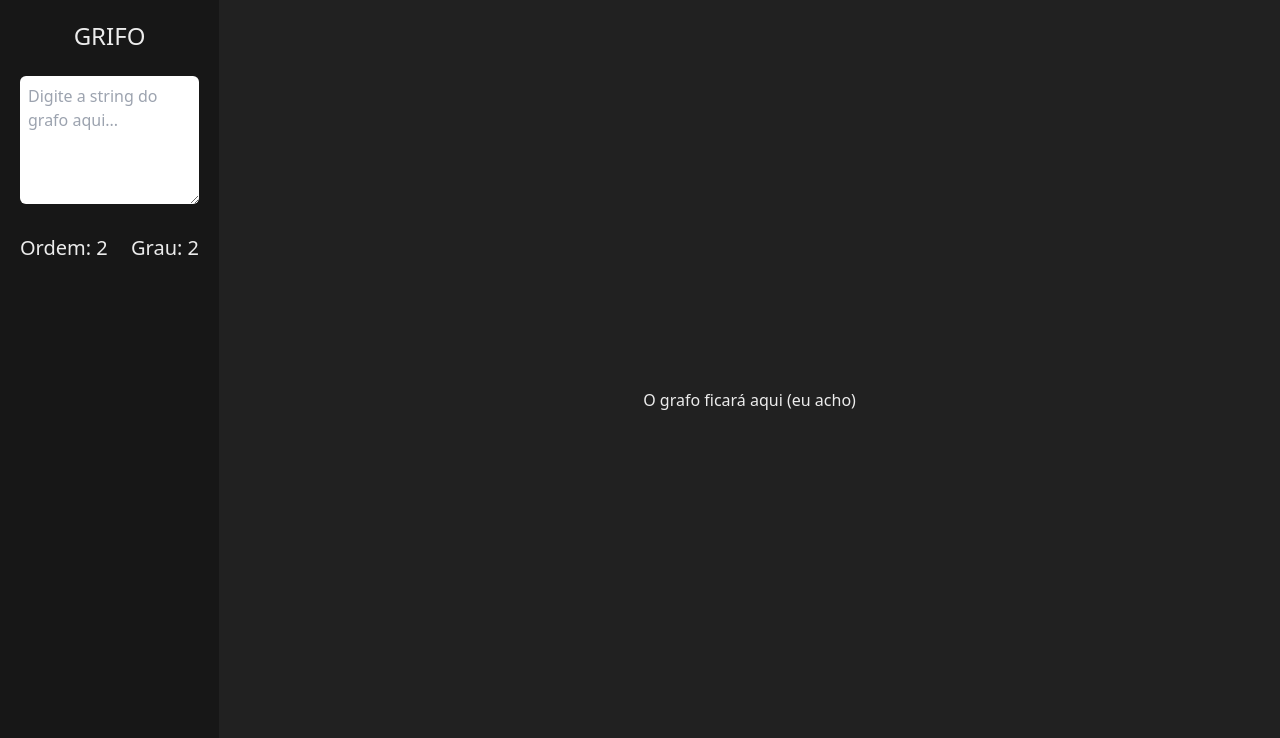
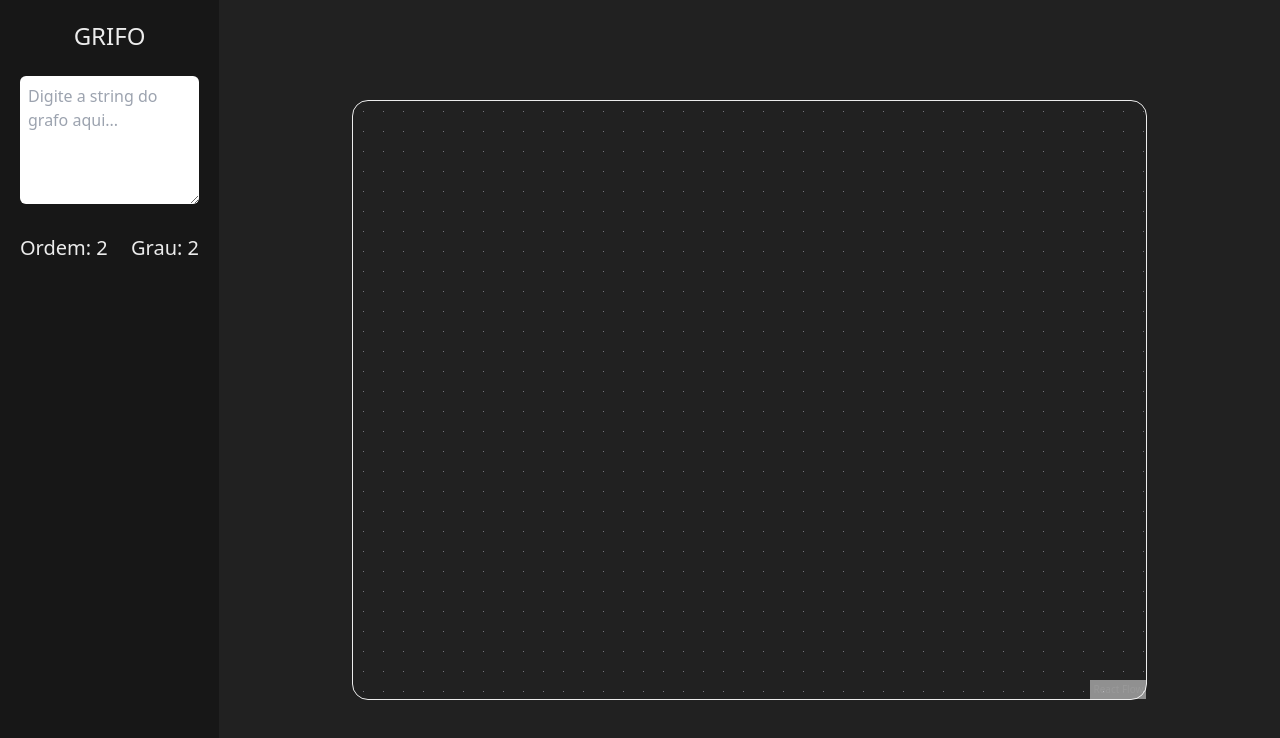
Before and after one commit to LucasGdBS/grifos, a React (Vite) app: page / in a window 1280 px wide. Shown: the top 738 px of the page. Built offline with nearby package versions, Linux system fonts and the light colour scheme.

Commit message:
Adicionando canva do grafo

```diff
--- a/src/App.tsx
+++ b/src/App.tsx
@@ -1,14 +1,14 @@
+import BackgroundGraph from "./components/BackGroundGraph";
 import SideBar from "./components/SideBar";
 
 function App() {
   return (
     <div className="flex h-screen overflow-x-hidden bg-black-eclipse text-white-whisper">
-
-      <SideBar/>
+      <SideBar />
 
       {/* Nesse main deverá ser implementado a visualização do grafo */}
-      <main className="w-full">
-        <h1 className="flex h-screen justify-center items-center">O grafo ficará aqui (eu acho)</h1>
+      <main className="flex w-full h-full justify-center items-center">
+        <BackgroundGraph />
       </main>
     </div>
   );
--- /dev/null
+++ b/src/components/BackGroundGraph.tsx
@@ -0,0 +1,12 @@
+import { ReactFlow, Background } from "@xyflow/react";
+import "@xyflow/react/dist/style.css";
+
+export default function BackgroundGraph() {
+  return (
+    <div className="w-3/4 h-3/4 border border-white-whisper rounded-2xl">
+      <ReactFlow>
+        <Background/>
+      </ReactFlow>
+    </div>
+  );
+}
--- /dev/null
+++ b/src/components/GraphComponent.tsx
@@ -0,0 +1,17 @@
+import { ReactFlow } from "@xyflow/react";
+
+import "@xyflow/react/dist/style.css";
+
+const initialNodes = [
+  { id: "1", position: { x: 0, y: 0 }, data: { label: "1" } },
+  { id: "2", position: { x: 0, y: 100 }, data: { label: "2" } },
+];
+const initialEdges = [{ id: "e1-2", source: "1", target: "2" }];
+
+export default function GraphComponent() {
+  return (
+    <div style={{ width: "100vw", height: "100vh" }}>
+      <ReactFlow nodes={initialNodes} edges={initialEdges} />
+    </div>
+  );
+}
```
